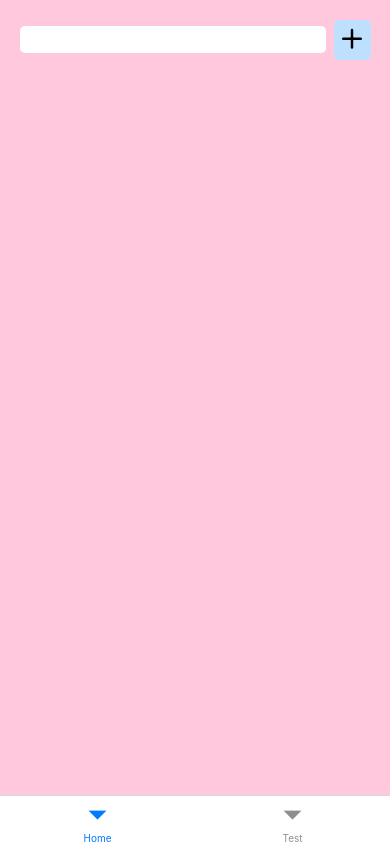
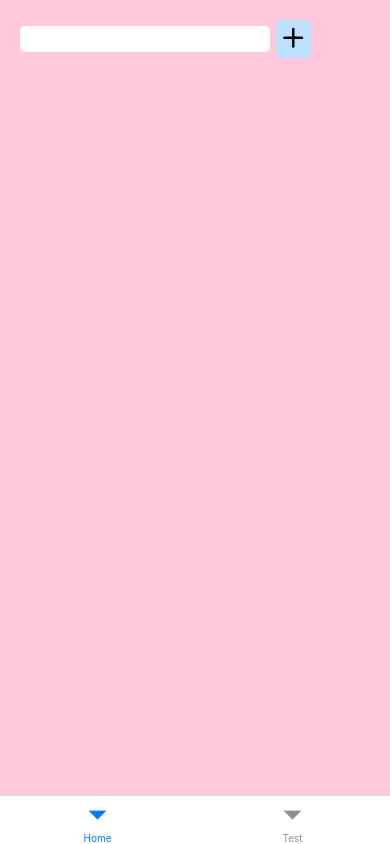
Before and after one commit to BStar098/TSRN-To-do-List, a React Native app: screen /Home in a window 390 px wide. Built offline with nearby package versions, Linux system fonts and the light colour scheme.

Commit message:
edit task through modal ready

```diff
--- a/Home.tsx
+++ b/Home.tsx
@@ -1,34 +1,15 @@
-import {
-  Alert,
-  FlatList,
-  NativeSyntheticEvent,
-  StatusBar,
-  TextInputChangeEventData,
-} from "react-native";
-import { Pressable, StyleSheet, TextInput, View } from "react-native";
+import { CameraRollAssetInfo, FlatList, StatusBar } from "react-native";
+import { StyleSheet, View } from "react-native";
 import { useState } from "react";
-import Icon from "react-native-vector-icons/Feather";
 import ListItem from "./components/ListItem";
+import TaskInput from "./components/TextInput";
+import EditTaskModal from "./components/EditTaskModal";
 
 const Home: React.FC = () => {
-  const [textValue, setTextValue] = useState<string>("");
   const [tasksList, setTasksList] = useState<string[]>([]);
+  const [modalState, setModalState] = useState<boolean>(false);
+  const [taskToEdit, setTaskToEdit] = useState<string>("");
 
-  const onChangeHandler = (
-    event: NativeSyntheticEvent<TextInputChangeEventData>
-  ): void => {
-    setTextValue(event.nativeEvent.text);
-  };
-
-  const addTask: VoidFunction = (): void => {
-    if (!textValue) {
-      return Alert.alert("New Task", "Task cannot be empty!");
-    } else if (tasksList.includes(textValue)) {
-      return Alert.alert("New Task", "Tasks cannot be repeated!");
-    }
-    setTasksList((tasksList) => [...tasksList, textValue]);
-    setTextValue("");
-  };
   const deleteTask: CallableFunction = (taskName: string): void => {
     setTasksList((taskList) =>
       taskList.filter((taskElement) => taskElement != taskName)
@@ -39,23 +20,32 @@ const Home: React.FC = () => {
     <View style={styles.rootContainer}>
       <StatusBar backgroundColor={"#ffc8dd"} />
       <View style={styles.inputContainer}>
-        <TextInput
-          onChange={onChangeHandler}
-          value={textValue}
-          style={styles.textInput}
-        />
-        <Pressable style={styles.addIconContainer} onPress={addTask}>
-          <Icon style={styles.addIcon} name="plus" />
-        </Pressable>
+        <TaskInput tasksList={tasksList} setTasksList={setTasksList} />
       </View>
       <View style={styles.tasksContainer}>
         <FlatList
           data={tasksList}
           renderItem={(item) => (
-            <ListItem id={item.item} text={item.item} deleteTask={deleteTask}  />
+            <ListItem
+              id={item.item}
+              text={item.item}
+              deleteTask={deleteTask}
+              modalOpenHandler={() => {
+                setModalState(true);
+                setTaskToEdit(item.item)
+              }}
+            />
           )}
         />
       </View>
+      <EditTaskModal
+        modalState={modalState}
+        modalCloseHandler={() => {
+          setModalState(false);
+        }}
+        taskToEdit={taskToEdit}
+        setTasksList={setTasksList}
+      />
     </View>
   );
 };
@@ -68,26 +58,7 @@ const styles = StyleSheet.create({
   },
   inputContainer: {
     flexDirection: "row",
-
     alignItems: "center",
-  },
-  textInput: {
-    flex: 1,
-    fontSize: 16,
-    fontWeight: "300",
-    padding: "1%",
-    borderRadius: 5,
-    backgroundColor: "#fff",
-  },
-  addIconContainer: {
-    backgroundColor: "#bde0fe",
-    marginLeft: "2%",
-    padding: "1%",
-    borderRadius: 5,
-    elevation: 2,
-  },
-  addIcon: {
-    fontSize: 30,
   },
   tasksContainer: { flex: 1, marginTop: "5%" },
 });
--- a/components/EditTaskModal.tsx
+++ b/components/EditTaskModal.tsx
@@ -1,19 +1,56 @@
-import { Text, View, Modal, StyleSheet, TextInput, Button } from "react-native";
+import {
+  Text,
+  View,
+  Modal,
+  StyleSheet,
+  TextInput,
+  Button,
+  NativeSyntheticEvent,
+  TextInputChangeEventData,
+} from "react-native";
 import { useState } from "react";
 
 type ModalPropTypes = {
   modalState: boolean;
   modalCloseHandler: CallableFunction;
+  setTasksList: CallableFunction;
+  taskToEdit: string;
 };
 
-function EditTaskModal({ modalState, modalCloseHandler }: ModalPropTypes) {
+function EditTaskModal({
+  modalState,
+  modalCloseHandler,
+  setTasksList,
+  taskToEdit,
+}: ModalPropTypes) {
+  const [inputValue, setInputValue] = useState("");
+  const onChangeHandler = (
+    event: NativeSyntheticEvent<TextInputChangeEventData>
+  ): void => {
+    setInputValue(event.nativeEvent.text);
+  };
   return (
     <Modal transparent={true} animationType="fade" visible={modalState}>
       <View style={styles.modalContainer}>
         <View style={styles.modal}>
-          <TextInput style={styles.textInput} placeholder="Type in.." />
+          <TextInput
+            style={styles.textInput}
+            placeholder="Type in.."
+            onChange={onChangeHandler}
+            value={inputValue}
+          />
           <View style={styles.modalButtonera}>
-            <Button  title={"Accept"} />
+            <Button
+              title={"Accept"}
+              onPress={() => {
+                setTasksList((taskList: string[]) => {
+                  taskList[taskList.indexOf(taskToEdit)] = inputValue;
+                  return taskList;
+                });
+                setInputValue("");
+                modalCloseHandler();
+              }}
+            />
             <Button
               title={"Cancel"}
               onPress={() => {
@@ -42,6 +79,10 @@ const styles = StyleSheet.create({
     paddingVertical: "8%",
   },
   textInput: { marginVertical: "3%", fontSize: 17 },
-  modalButtonera: { flexDirection: "row", justifyContent:'space-between', width:'50%' },
+  modalButtonera: {
+    flexDirection: "row",
+    justifyContent: "space-between",
+    width: "50%",
+  },
 });
 export default EditTaskModal;
```
